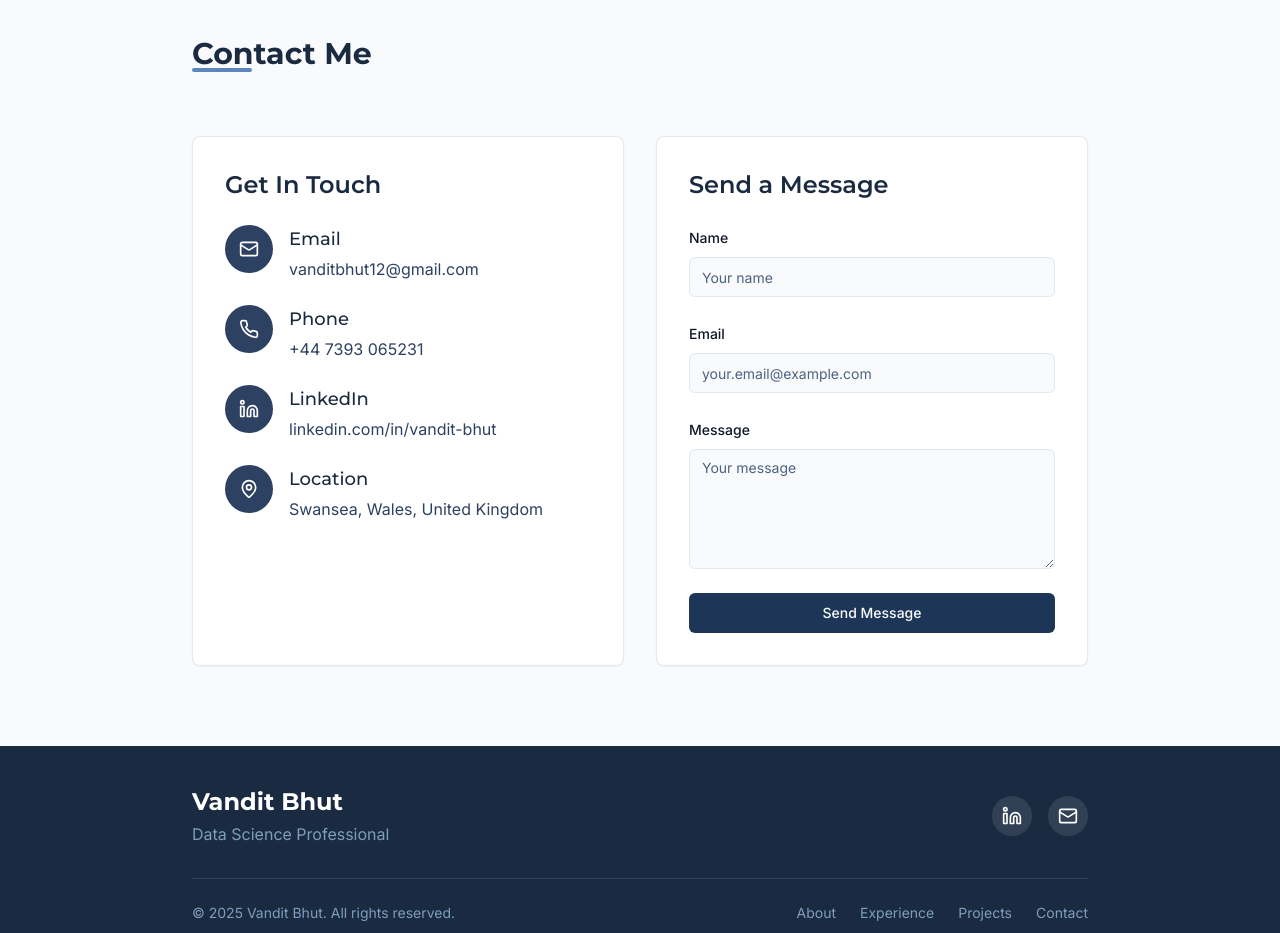
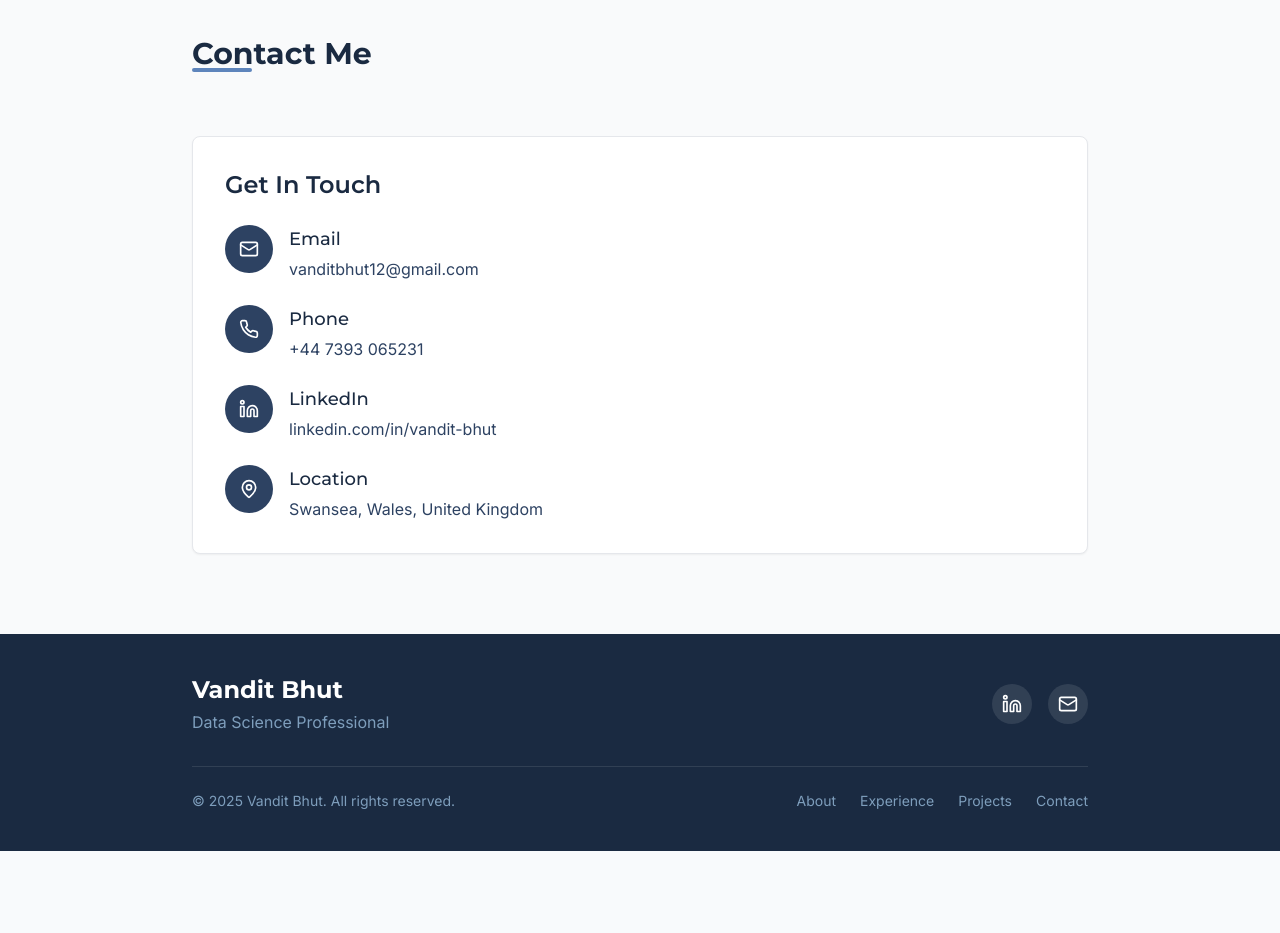
Before and after one commit to vanditbhut/Vandit_Profile, a React (Vite) app: page / in a window 1280 px wide. Shown: the part 7640-8573 px from the top of the page. After the commit the page ends 8491 px from the top, so only its background shows below. Built offline with nearby package versions, Linux system fonts and the light colour scheme.

Commit message:
Update Contect

```diff
--- a/src/components/Contact.tsx
+++ b/src/components/Contact.tsx
@@ -1,5 +1,4 @@
 import { Mail, Linkedin, Phone, MapPin } from 'lucide-react';
-import ContactForm from './ContactForm';
 
 const Contact = () => {
   return (
@@ -9,7 +8,6 @@ const Contact = () => {
           <h2 className="section-heading">Contact Me</h2>
 
           <div className="mt-10">
-            <div className="grid grid-cols-1 md:grid-cols-2 gap-8">
             {/* Contact Information */}
             <div className="bg-white p-8 rounded-lg shadow-sm border border-gray-200">
               <h3 className="text-2xl font-semibold text-portfolio-dark-blue mb-6">Get In Touch</h3>
@@ -75,13 +73,6 @@ const Contact = () => {
                 </div>
               </div>
             </div>
-
-              {/* Contact Form */}
-              <div className="bg-white p-8 rounded-lg shadow-sm border border-gray-200">
-                <h3 className="text-2xl font-semibold text-portfolio-dark-blue mb-6">Send a Message</h3>
-                <ContactForm />
-              </div>
-            </div>
           </div>
         </div>
       </div>
--- a/src/components/ContactForm.tsx
+++ /dev/null
@@ -1,117 +0,0 @@
-import { useForm } from "react-hook-form";
-import { zodResolver } from "@hookform/resolvers/zod";
-import * as z from "zod";
-import { Button } from "@/components/ui/button";
-import { Input } from "@/components/ui/input";
-import { Textarea } from "@/components/ui/textarea";
-import {
-  Form,
-  FormControl,
-  FormField,
-  FormItem,
-  FormLabel,
-  FormMessage,
-} from "@/components/ui/form";
-import { toast } from "sonner";
-
-const formSchema = z.object({
-  name: z.string().min(2, {
-    message: "Name must be at least 2 characters.",
-  }),
-  email: z.string().email({
-    message: "Please enter a valid email address.",
-  }),
-  message: z.string().min(10, {
-    message: "Message must be at least 10 characters.",
-  }),
-});
-
-const ContactForm = () => {
-  const form = useForm<z.infer<typeof formSchema>>({
-    resolver: zodResolver(formSchema),
-    defaultValues: {
-      name: "",
-      email: "",
-      message: "",
-    },
-  });
-
-  async function onSubmit(values: z.infer<typeof formSchema>) {
-    try {
-      // Here you would typically send the form data to your backend
-      console.log(values);
-      toast.success("Message sent successfully!");
-      form.reset();
-    } catch (error) {
-      toast.error("Failed to send message. Please try again.");
-    }
-  }
-
-  return (
-    <Form {...form}>
-      <form onSubmit={form.handleSubmit(onSubmit)} className="space-y-6">
-        <FormField
-          control={form.control}
-          name="name"
-          render={({ field }) => (
-            <FormItem>
-              <FormLabel htmlFor="name">Name</FormLabel>
-              <FormControl>
-                <Input
-                  id="name"
-                  placeholder="Your name"
-                  {...field}
-                  aria-required="true"
-                />
-              </FormControl>
-              <FormMessage />
-            </FormItem>
-          )}
-        />
-        <FormField
-          control={form.control}
-          name="email"
-          render={({ field }) => (
-            <FormItem>
-              <FormLabel htmlFor="email">Email</FormLabel>
-              <FormControl>
-                <Input
-                  id="email"
-                  type="email"
-                  placeholder="your.email@example.com"
-                  {...field}
-                  aria-required="true"
-                />
-              </FormControl>
-              <FormMessage />
-            </FormItem>
-          )}
-        />
-        <FormField
-          control={form.control}
-          name="message"
-          render={({ field }) => (
-            <FormItem>
-              <FormLabel htmlFor="message">Message</FormLabel>
-              <FormControl>
-                <Textarea
-                  id="message"
-                  placeholder="Your message"
-                  className="min-h-[120px]"
-                  {...field}
-                  aria-required="true"
-                />
-              </FormControl>
-              <FormMessage />
-            </FormItem>
-          )}
-        />
-        <Button type="submit" className="w-full">
-          Send Message
-        </Button>
-      </form>
-    </Form>
-  );
-};
-
-export default ContactForm;
```
Lines whose indentation alone changed are shown as unchanged.
